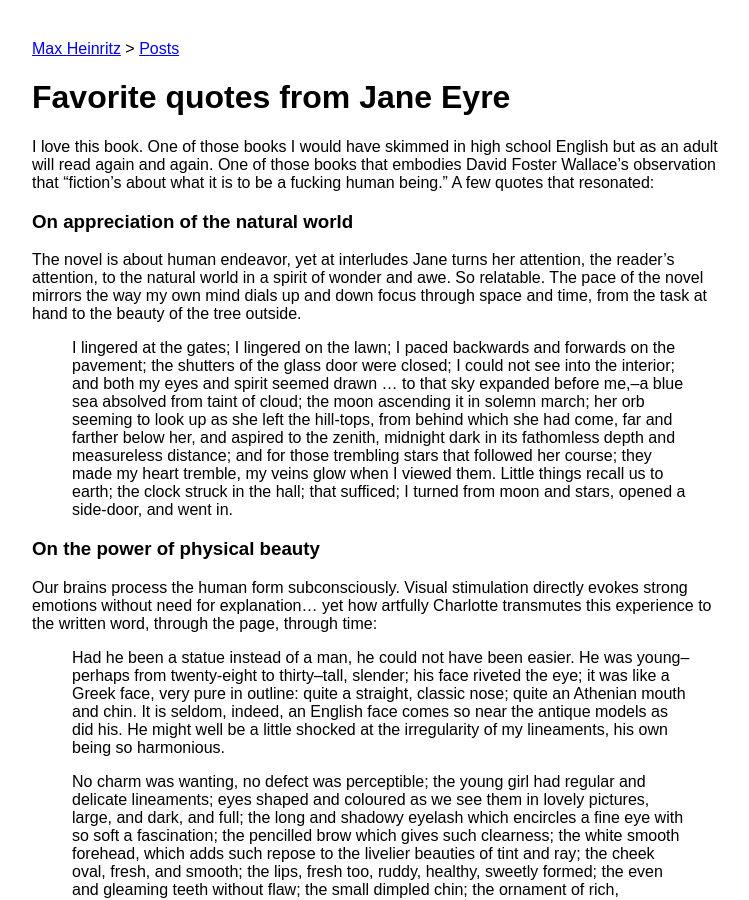
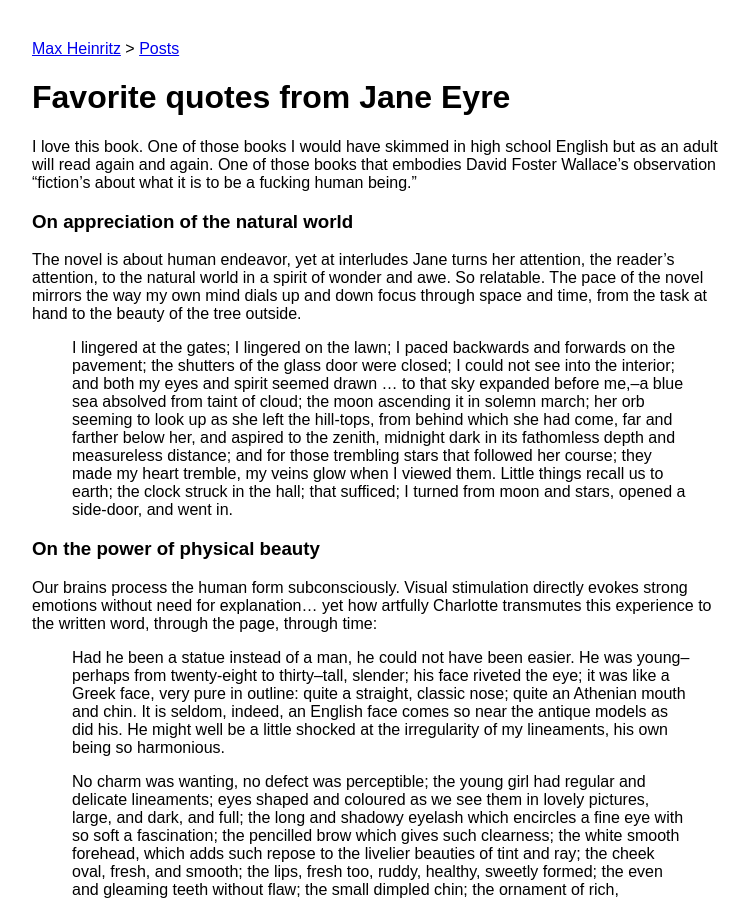
Before and after one commit to maxh/maxheinritz.com, a Jekyll site: the page built from _posts/2024-12-31-favorite-quotes-from-jane-eyre.md, in a window 1280 px wide and 900 px high. Shown: the whole window, without its empty margins (108-857 px from the left). Built offline with Jekyll 4.4.1, drawn with Linux system fonts in a browser that asks for light colours.

Commit message:
fewer thats

```diff
--- a/_posts/2024-12-31-favorite-quotes-from-jane-eyre.md
+++ b/_posts/2024-12-31-favorite-quotes-from-jane-eyre.md
@@ -4,7 +4,7 @@ layout: post
 tags: []
 ---
 
-I love this book. One of those books I would have skimmed in high school English but as an adult will read again and again. One of those books that embodies David Foster Wallace’s observation that “fiction’s about what it is to be a fucking human being.” A few quotes that resonated:
+I love this book. One of those books I would have skimmed in high school English but as an adult will read again and again. One of those books that embodies David Foster Wallace’s observation “fiction’s about what it is to be a fucking human being.”
 
 ### On appreciation of the natural world
 
```
